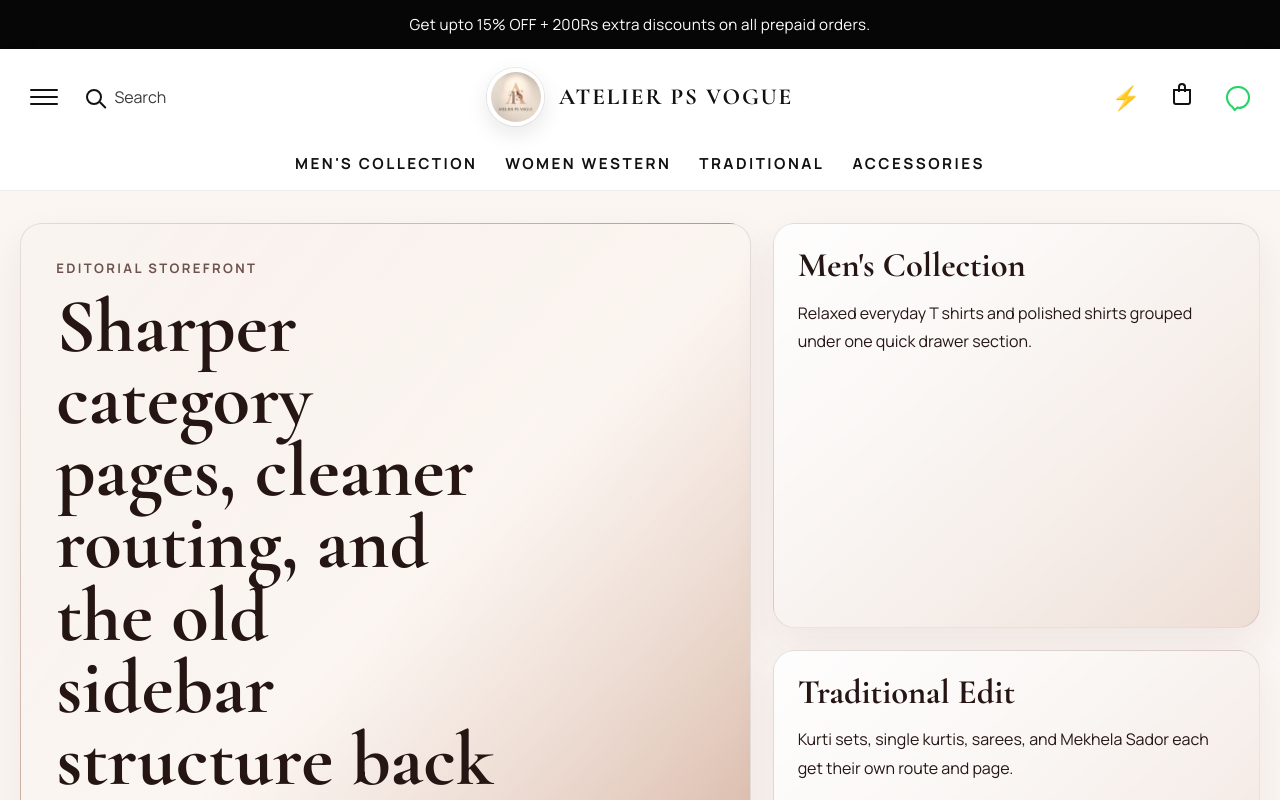
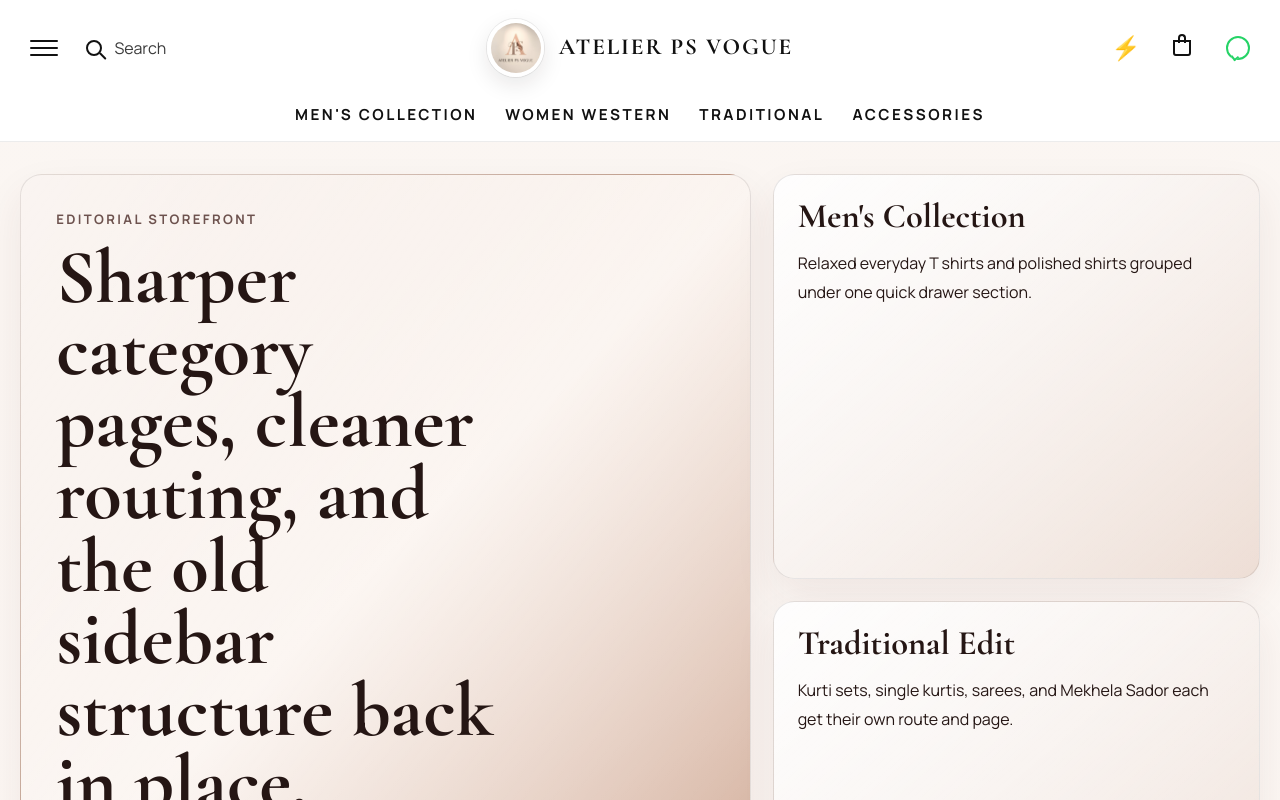
Before and after one commit to Amitkalita8/shopping-app, a React (Create React App) app in the folder frontend/: page / in a window 1280 px wide. Shown: the top 800 px of the page. Built offline with nearby package versions, Linux system fonts and the light colour scheme.

Commit message:
remove annoucement

```diff
--- a/frontend/src/View/User/components/Header.jsx
+++ b/frontend/src/View/User/components/Header.jsx
@@ -12,7 +12,7 @@ function Header({
 }) {
   return (
     <header className="site-header">
-      <div className="announcement-bar">{announcementCopy}</div>
+      {/* <div className="announcement-bar">{announcementCopy}</div> */}
 
       <div className="header-main">
         <div className="site-shell header-main__inner">
```
